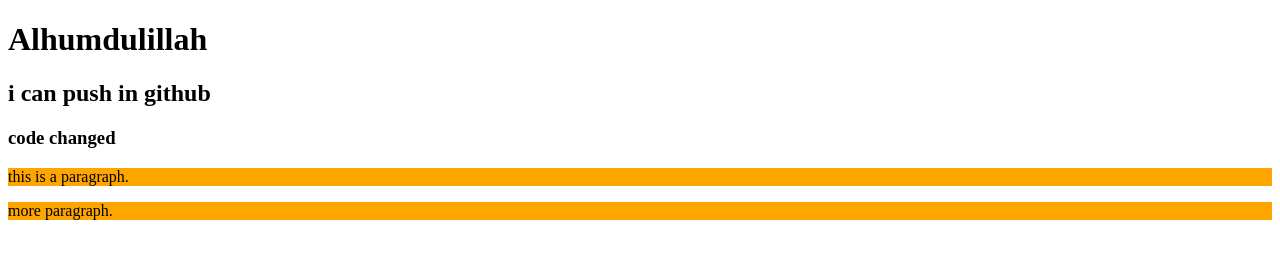
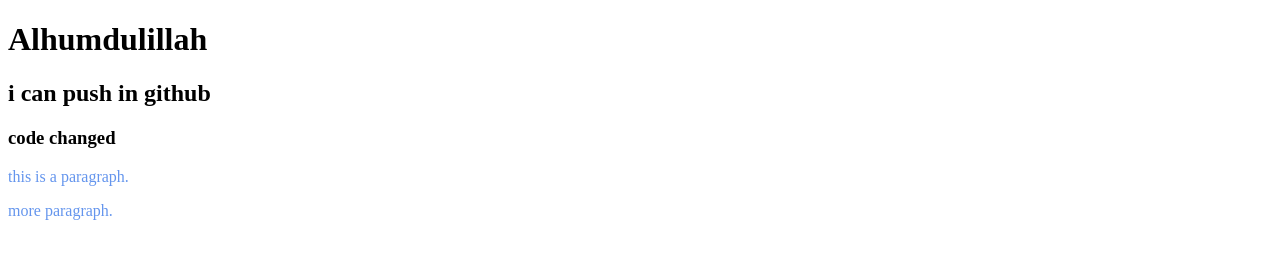
Before and after one commit to hasanshanto01/my-second-repo, a plain HTML site: page index.html in a window 1280 px wide. Drawn offline with Linux system fonts and the light colour scheme.

Commit message:
style modified

```diff
--- a/style.css
+++ b/style.css
@@ -1,3 +1,3 @@
 p{
-    background-color: orange;
+    color: cornflowerblue;
 }
```
